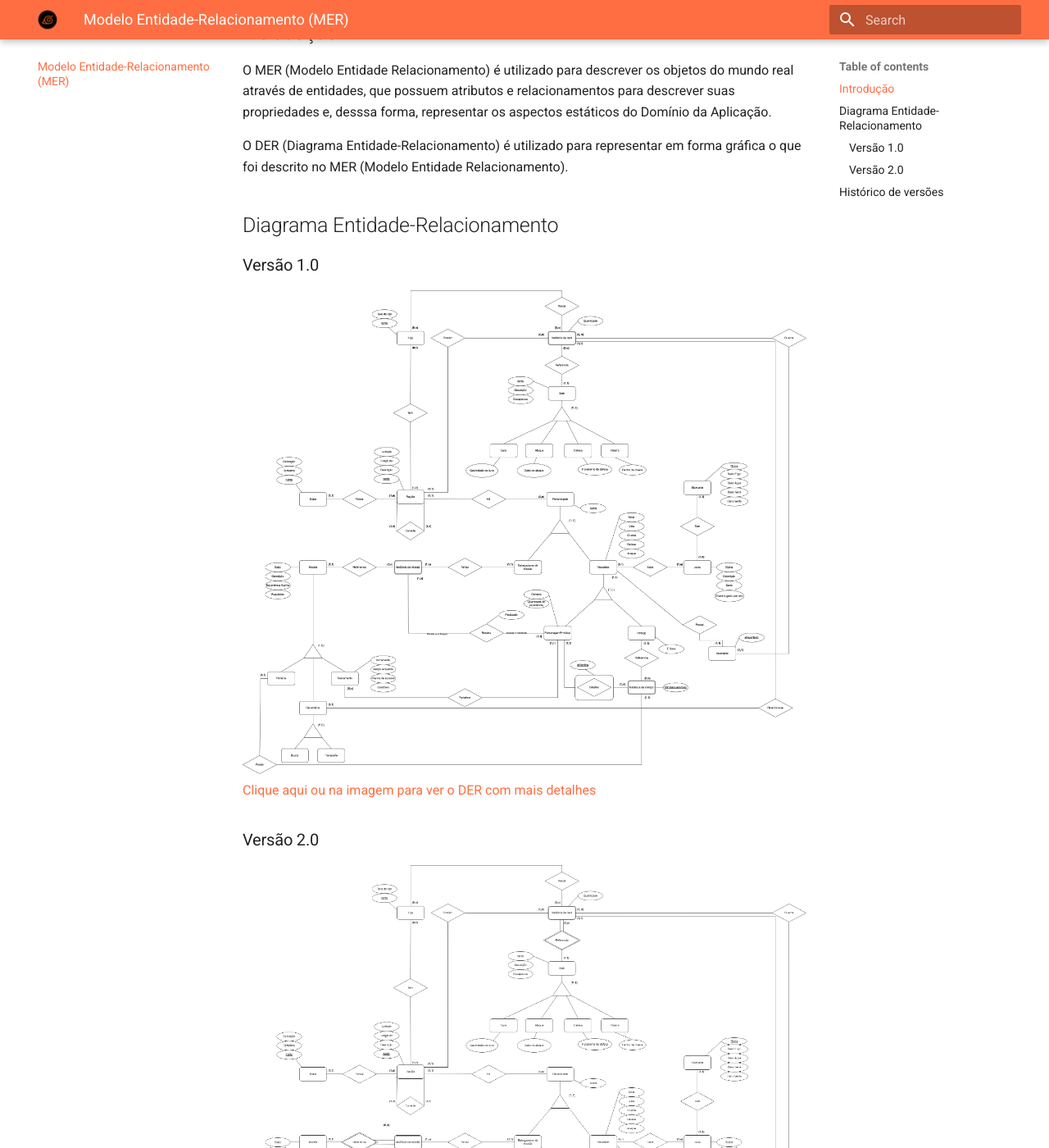
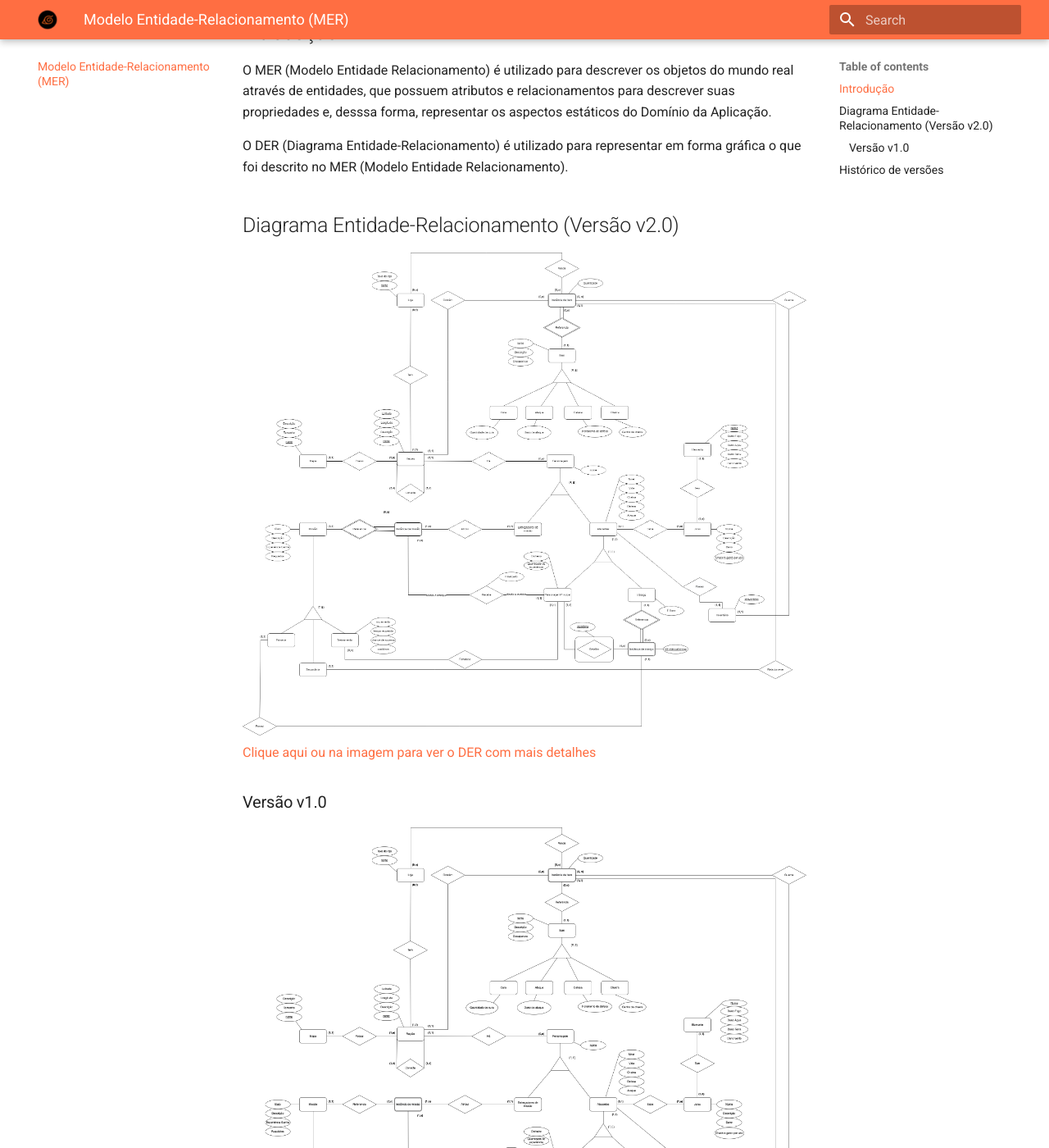
Before and after one commit to SBD1/grupo3_Naruto, an MkDocs documentation site: the page built from documentation/docs/diagrama_entidade_relacionamento.md, in a window 1280 px wide and 1400 px high, scrolled down 206 px. Shown: the whole window at 82% size. Built offline with MkDocs 1.6.1 and Material for MkDocs 9.7.7, drawn with Linux system fonts in a browser that asks for light colours; some of the changed text lies outside the part shown.

Commit message:
refac: change DER versions postition

```diff
--- a/documentation/docs/diagrama_entidade_relacionamento.md
+++ b/documentation/docs/diagrama_entidade_relacionamento.md
@@ -6,21 +6,18 @@ O MER (Modelo Entidade Relacionamento) é utilizado para descrever os objetos do
 
 O DER (Diagrama Entidade-Relacionamento) é utilizado para representar em forma gráfica o que foi descrito no MER (Modelo Entidade Relacionamento).
 
-## Diagrama Entidade-Relacionamento
-
-### Versão 1.0
-
-[![DER Versão 1.0](./images/diagrama-entidade-relacionamento-v1.png)](./images/diagrama-entidade-relacionamento-v1.png)
-[Clique aqui ou na imagem para ver o DER com mais detalhes](./images/diagrama-entidade-relacionamento-v1.png)
-
-### Versão 2.0
+## Diagrama Entidade-Relacionamento (Versão v2.0)
 
 [![DER Versão 2.0](./images/diagrama-entidade-relacionamento-v2.png)](./images/diagrama-entidade-relacionamento-v2.png)
 [Clique aqui ou na imagem para ver o DER com mais detalhes](./images/diagrama-entidade-relacionamento-v2.png)
 
+### Versão v1.0
+
+![DER v1.0](./images/diagrama-entidade-relacionamento-v1.png)
+
 ## Histórico de versões
 
-|    Data    | Versão |          Descrição           |        Autor         |
-| :--------: | :----: | :--------------------------: | :------------------: |
-| 28/11/2022 | `1.0`  | Criação da versão 1.0 do DER | Todos os integrantes |
-| 28/11/2022 | `2.0`  | Atualização do DER para versão 2.0 | João Coelho |
+|    Data    | Versão |             Descrição              |        Autor         |
+| :--------: | :----: | :--------------------------------: | :------------------: |
+| 28/11/2022 | `1.0`  |    Criação da versão 1.0 do DER    | Todos os integrantes |
+| 28/11/2022 | `2.0`  | Atualização do DER para versão 2.0 |     João Coelho      |
```
